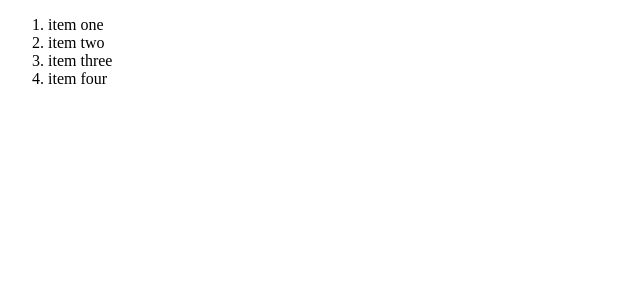
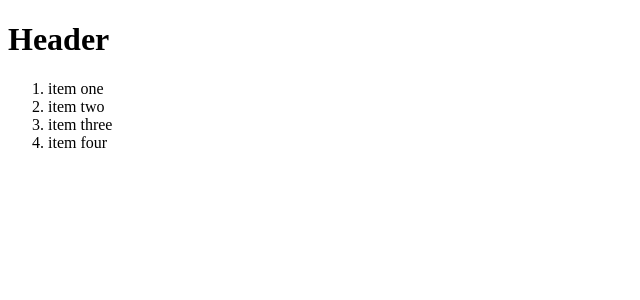
Before and after one commit to mirajhamid/photowall, a React (Create React App) app: page / in a window 1280 px wide. Shown: the top 300 px of the page, without its empty margins (0-640 px from the left). Built offline with nearby package versions, Linux system fonts and the light colour scheme.

Commit message:
Using JSX

```diff
--- a/src/index.js
+++ b/src/index.js
@@ -17,8 +17,14 @@ const root = ReactDOM.createRoot(document.getElementById('root'));
 // );
 
 //lesson 03
-const element = React.createElement('ol', null,
-    items.map((item, index) => React.createElement('li', { key: index }, item)),
-);
+// const element = React.createElement('ol', null,
+//     items.map((item, index) => React.createElement('li', { key: index }, item)),
+// );
 
+//lesson 04
+const element =
+    <div>
+        <h1>Header</h1>
+        <ol>{items.map((item, index) => <li key={index}>{item}</li>)}</ol>
+    </div>;
 root.render(element);
```
